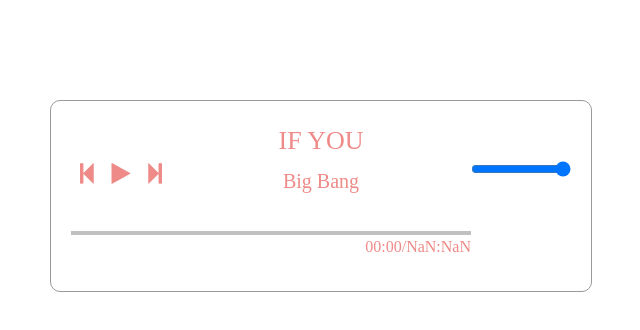
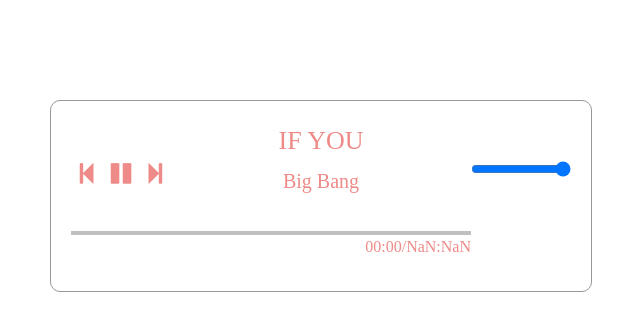
Before and after one commit to smiles0521/music, a plain HTML site: page index.html in a window 1280 px wide. Both pictures are taken after a click on the element 439 px from the left and 174 px from the top of the page. Shown: the full height of the page, 319-959 px from the left. Drawn offline with Linux system fonts and the light colour scheme.

Commit message:
Update index.html

```diff
--- a/index.html
+++ b/index.html
@@ -50,6 +50,7 @@
 			}
 			.volume input{
 				width: 100px;
+				cursor: pointer;
 			}
 			.bar{
 				margin-top: 110px;
@@ -85,7 +86,7 @@
 		<div class="musicBox">
 			<div class="control">
 				<span class="back"><i class="fa fa-step-backward"></i></span>
-				<span class="play"><i class="fa fa-pause"></i></span>
+				<span class="play"><i class="fa fa-play"></i></span>
 				<span class="next"><i class="fa fa-step-forward"></i></span>
 			</div>
 			<div class="info">
@@ -114,18 +115,21 @@
 				auther: '伍佰'
 			}
 		];
+		var once = true;
 		var musicNumber= music_list.length;
 
 		//设置音乐，初始化
 		var music = new Audio();
-		music.autoplay = true;
+
 		var musicIndex=0;
-		loadMusic(music_list[musicIndex]);
+
+
+//		loadMusic(music_list[musicIndex]);
+
 		//自动播放下一首
 		music.onended = function(){
 			nextMusic();
 		}
-
 		//上一曲
 		$(".back").click(function(){
 			backMusic();
@@ -136,14 +140,24 @@
 		})
 		//暂停，播放
 		$(".play").click(function(){
+			if(once){
+				loadMusic(music_list[musicIndex]);
+				music.autoplay = true;
+				$(".play i").removeClass('fa-play');
+				$(".play i").addClass('fa-pause');
+				jindutiao();
+				once = false;
+			}else{
 				if ($(".play i").hasClass('fa-play')) {
 					$(".play i").removeClass('fa-play');
 					$(".play i").addClass('fa-pause');
+
 					music.play();
 				} else {
 					$(".play i").removeClass('fa-pause');
 					$(".play i").addClass('fa-play');
 					music.pause();
+				}
 			}
 		})
 		//音量调节
@@ -153,6 +167,7 @@
 		}
 
 		//播放时间,进度条
+		function jindutiao(){
 			setInterval(function(){
 				var totalTime = music.duration;
 				var nowTime = music.currentTime;
@@ -180,6 +195,7 @@
 				var position_x = e.offsetX;
 				music.currentTime = position_x/400*music.duration;
 			})
+		}
 
 
 		//加载音乐Fun
```
Lines whose indentation alone changed are shown as unchanged.
